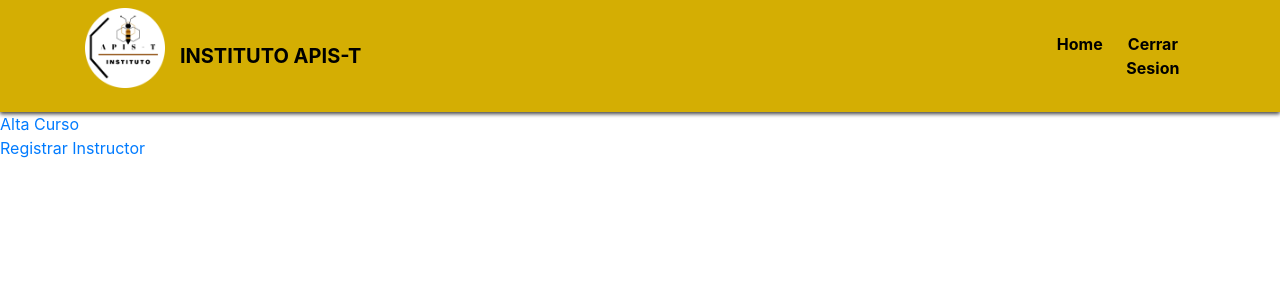
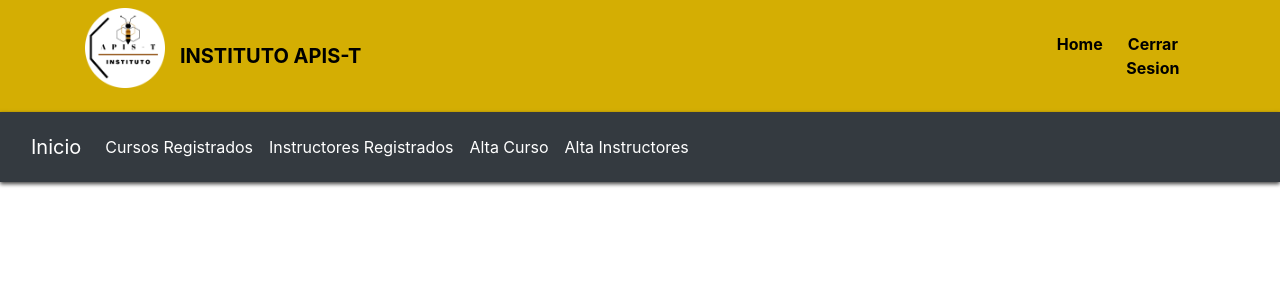
Before and after one commit to DiazAlejandro/apis-t, a PHP site: page /recepcionista/inicio.php in a window 1280 px wide. Shown: the top 300 px of the page. Run offline with PHP 8.4, Linux system fonts and the light colour scheme; the visitor is signed in with stand-in values (Sample User, id 1); some libraries are stand-ins or nearby versions.

Commit message:
Agregar funcionalidad
Se agrega una barra de navegación

```diff
--- a/recepcionista/inicio.php
+++ b/recepcionista/inicio.php
@@ -12,6 +12,7 @@
 <!DOCTYPE html>
 <html lang="es">
 <head>
+    <link rel="shortcut icon" href="../img/logo-header.png">
     <meta charset="UTF-8">
     <meta http-equiv="X-UA-Compatible" content="IE=edge">
      <!-- Bootstrap CSS -->
@@ -57,7 +58,24 @@
             </div>
         </div>
     </nav>
-    <a href="registro_curso.php">Alta Curso</a><br>
-    <a href="registro_instructor.php">Registrar Instructor</a>
+
+    <nav class="navbar navbar-expand-lg navbar-dark bg-dark">
+        <div class="container-fluid">
+            <a class="navbar-brand" href="#">Inicio</a>
+            <button class="navbar-toggler" type="button" data-bs-toggle="collapse" data-bs-target="#navbarNavAltMarkup" aria-controls="navbarNavAltMarkup" aria-expanded="false" aria-label="Toggle navigation">
+            <span class="navbar-toggler-icon"></span>
+            </button>
+            <div class="collapse navbar-collapse" id="navbarNavAltMarkup">
+            <div class="navbar-nav">
+                <a class="nav-link active" aria-current="page" href="tabla_curso.php">Cursos Registrados</a>
+                <a class="nav-link active" aria-current="page" href="tabla_instructor.php">Instructores Registrados</a>
+                <a class="nav-link active" aria-current="page" href="registro_curso.php">Alta Curso</a>
+                <a class="nav-link active" aria-current="page" href="registro_instructor.php">Alta Instructores</a>
+
+            </div>
+            </div>
+        </div>
+    </nav>
+
 </body>
 </html>
```
